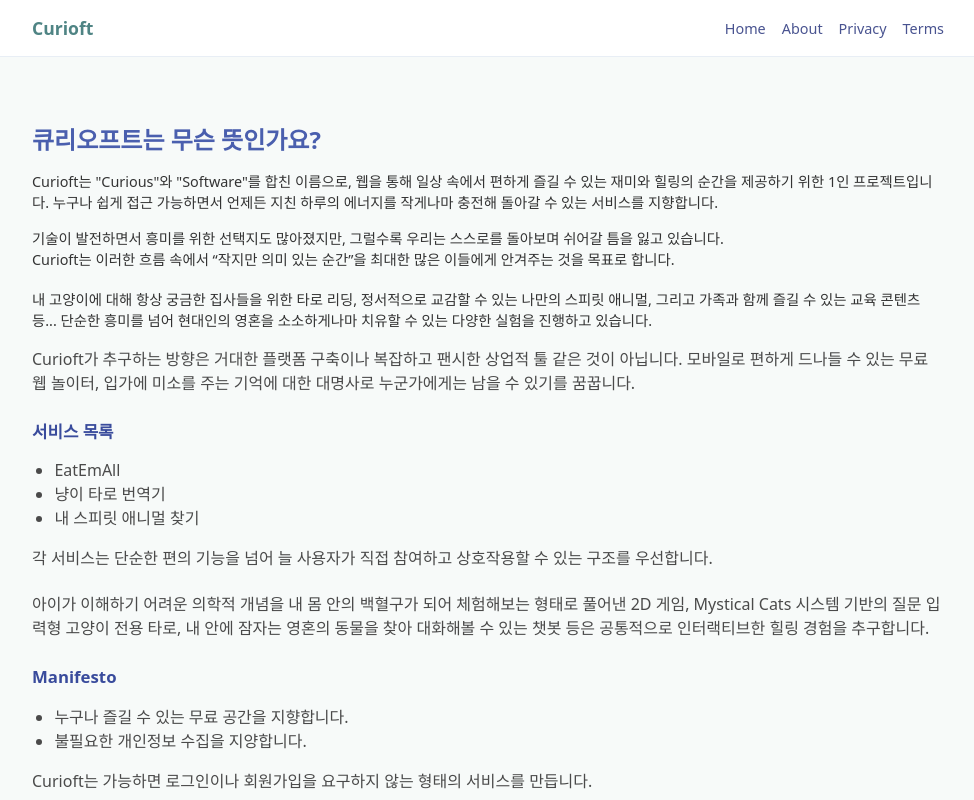
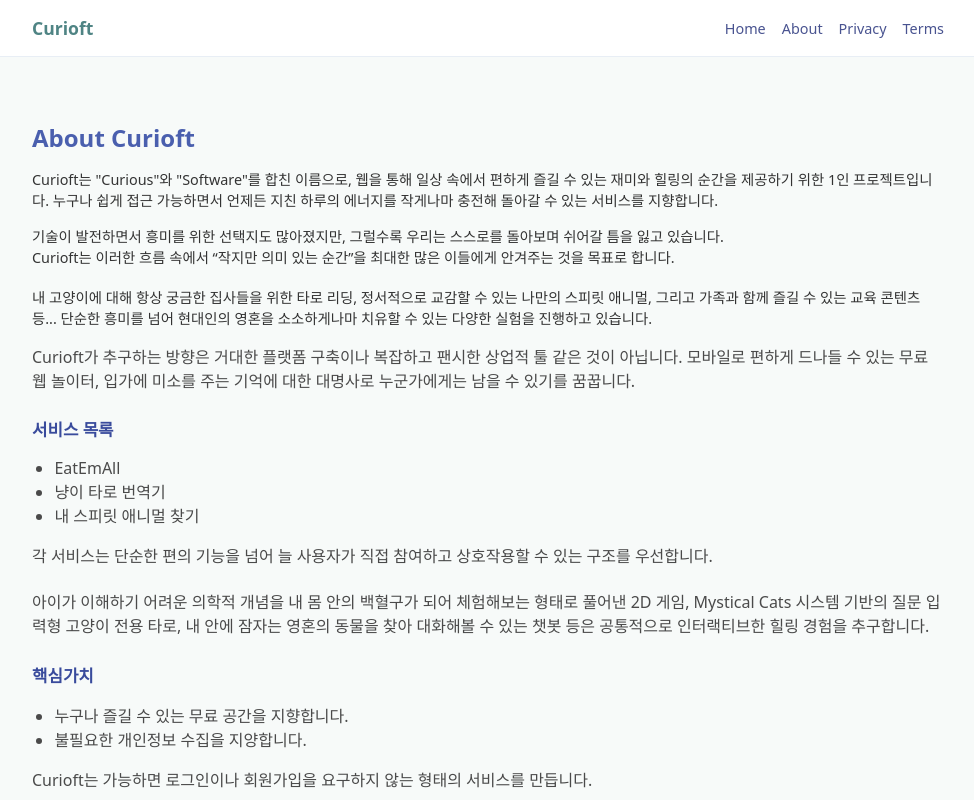
Before and after one commit to pikaak/Curioft_Site, a Next.js app: page /about in a window 1280 px wide. Shown: the top 800 px of the page, without its empty margins (152-1126 px from the left). Built offline with nearby package versions, Linux system fonts and the light colour scheme.

Commit message:
Update about.js

```diff
--- a/pages/about.js
+++ b/pages/about.js
@@ -43,7 +43,7 @@
       <main className="site-main">
         <section className="section section-light">
           <div className="container legal-page">
-            <h1>큐리오프트는 무슨 뜻인가요?</h1>
+            <h1>About Curioft</h1>
 
             <p className="legal-note">
               Curioft는 &quot;Curious&quot;와 &quot;Software&quot;를 합친 이름으로,
@@ -81,7 +81,7 @@
               내 안에 잠자는 영혼의 동물을 찾아 대화해볼 수 있는 챗봇 등은 공통적으로 인터랙티브한 힐링 경험을 추구합니다.
             </p>
 
-            <h2>Manifesto</h2>
+            <h2>핵심가치</h2>
             <ul>
               <li>누구나 즐길 수 있는 무료 공간을 지향합니다.</li>
               <li>불필요한 개인정보 수집을 지양합니다.</li>
```
